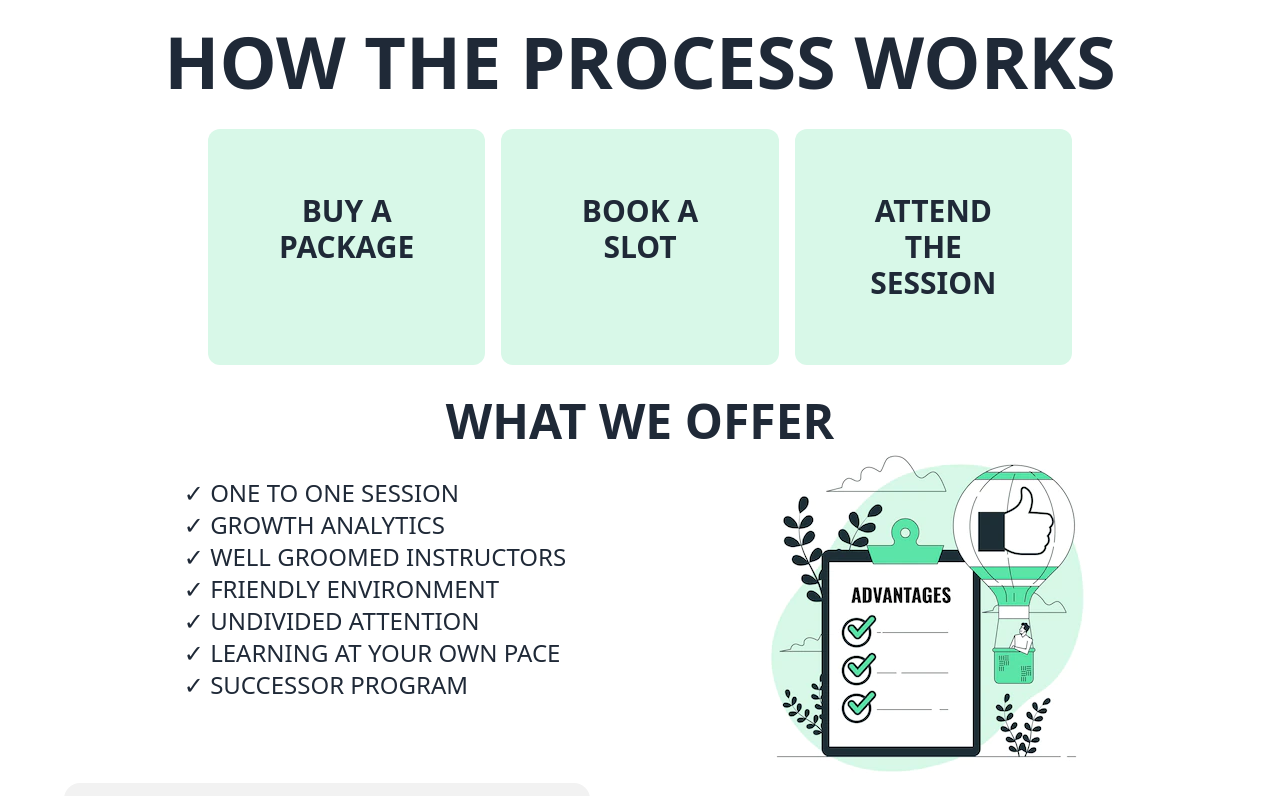
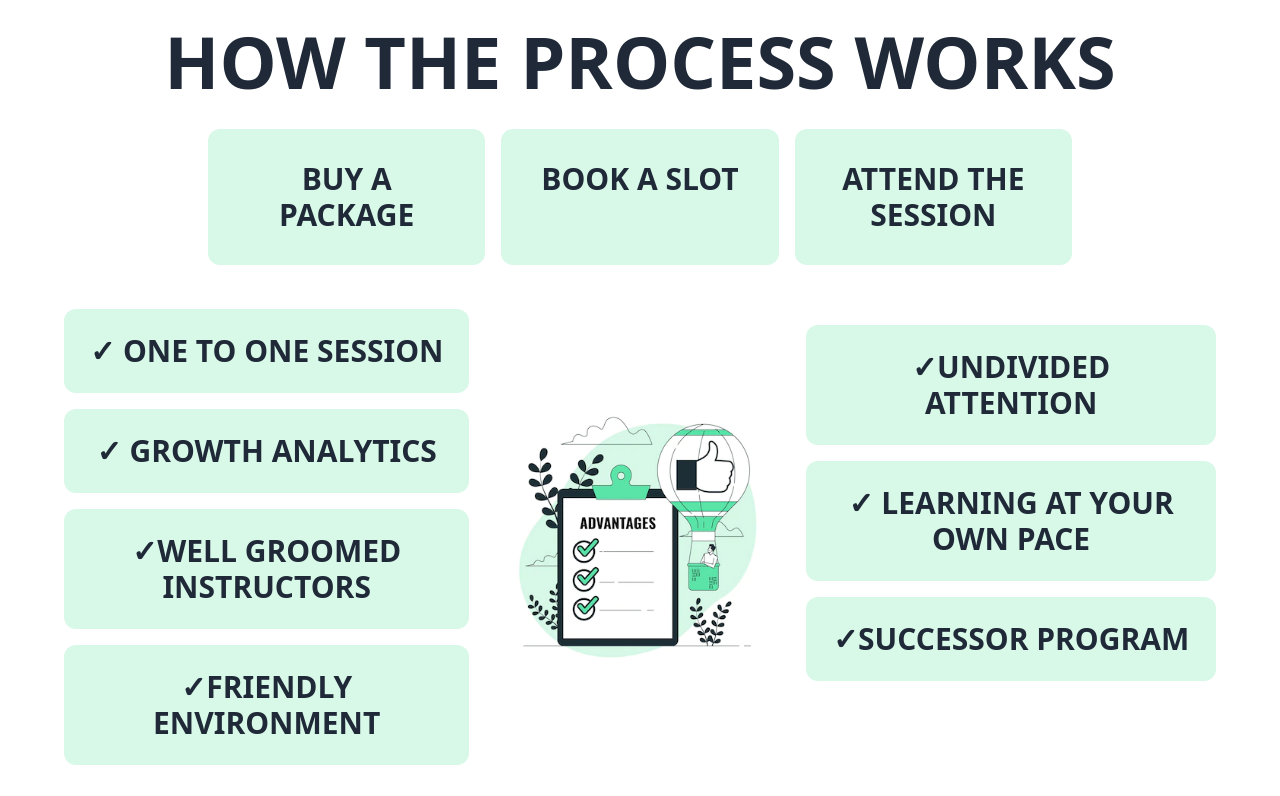
Before and after one commit to FaizaBinteAmir/English-Unicorns-Draft-repo, a plain HTML site: page index.html in a window 1280 px wide. Shown: the part 1260-2056 px from the top of the page. Drawn offline with nearby package versions, Linux system fonts and the light colour scheme.

Commit message:
my commit

```diff
--- a/index.html
+++ b/index.html
@@ -70,49 +70,71 @@
         </div>
           <section class="mt-12">
             <h1 class="text-7xl font-bold text-center">HOW THE PROCESS WORKS</h1>
-              <div class="grid grid-cols-3 gap-4 w-9/12 mx-auto mt-8">
-                  <div class="bg-[#d8f8e8] p-16 rounded-xl">
+              <div class="gap-10 flex">
+                <div class="grid grid-cols-3 gap-4 w-9/12 mx-auto mt-8">
+                  <div class="bg-[#d8f8e8] p-8 rounded-xl">
                       <h4 class="text-3xl font-bold text-center">BUY A PACKAGE</h4>
 
                   </div>
                   <!-- <div class="grid grid-cols-3 gap-4 w-9/12 mx-auto text-white"> -->
-                      <div class="bg-[#d8f8e8] p-16 rounded-xl">
+                      <div class="bg-[#d8f8e8] p-8 rounded-xl">
                           <h4 class="text-3xl text-center font-bold">BOOK A SLOT</h4>
                       </div>
                       <!-- <div class="grid grid-cols-3 gap-4 w-9/12 mx-auto text-white"> -->
-                          <div class="bg-[#d8f8e8] p-16 rounded-xl">
+                          <div class="bg-[#d8f8e8] p-8 rounded-xl">
                               <h4 class="text-3xl text-center font-bold">ATTEND THE SESSION</h4>
                           </div>
                       </div>
+              </div>
           </section>
 
-<section class="mt-8">
-    <h1 class="text-5xl text-center font-bold">WHAT WE OFFER
-    </h1>
-    <div class="flex flex-1  Flex justify-center items-center gap-64">
-        <div class="text-2xl mt-8">
-            ✓ ONE TO ONE SESSION
-            <br>
-        ✓ GROWTH ANALYTICS
-        <br>
-        ✓ WELL GROOMED INSTRUCTORS
-        <br>
-        ✓ FRIENDLY ENVIRONMENT
-        <br>
-        ✓ UNDIVIDED ATTENTION
-        <br>
-        ✓ LEARNING AT YOUR OWN PACE
-        <br>
-        ✓ SUCCESSOR PROGRAM
-        </div>
-        <div class="pl-48">
-            <img src="images/@@@/@06.webp" alt="">
-        </div>
-    </div>
+<section class="mt-11">
 
+  <div class="flex gap-10">
+    <div>
+    <div class="bg-[#d8f8e8] p-6 rounded-xl">
+      <h4 class="text-3xl text-center font-bold">✓ ONE TO ONE SESSION</h4>
+  </div>
+  <div class="bg-[#d8f8e8] p-6 rounded-xl mt-4">
+    <h4 class="text-3xl text-center font-bold">✓ GROWTH ANALYTICS</h4>
+  </div>
+  <div class="bg-[#d8f8e8] p-6 rounded-xl mt-4">
+    <h4 class="text-3xl text-center font-bold">✓WELL GROOMED INSTRUCTORS </h4>
+</div>
+<div class="bg-[#d8f8e8] p-6 rounded-xl mt-4">
+  <h4 class="text-3xl text-center font-bold">✓FRIENDLY ENVIRONMENT</h4>
+</div>
+  </div>
+
+
+<div class="flex justify-center items-center max-w-max ">
+
+  <img src="images/@@@/@06.webp" alt="">
+
+</div>
+
+  <div class="">
+    <div class="bg-[#d8f8e8] p-6 rounded-xl mt-4">
+      <h4 class="text-3xl text-center font-bold">✓UNDIVIDED ATTENTION </h4>
+  </div>
+  <div class="bg-[#d8f8e8] p-6 rounded-xl mt-4">
+    <h4 class="text-3xl text-center font-bold">✓ LEARNING AT YOUR OWN PACE</h4>
+  </div>
+
+  <div class="bg-[#d8f8e8] p-6 rounded-xl mt-4">
+    <h4 class="text-3xl text-center font-bold">✓SUCCESSOR PROGRAM </h4>
+</div>
+<!-- <div class="bg-[#d8f8e8] p-8 rounded-xl mt-4">
+  <h4 class="text-3xl text-center font-bold">✓</h4> -->
+</div>
+
+
+  </div>
+</div>
 </section>
 
-      <div class="flex flex-1 justify-center items-center">
+
+      <div class="flex flex-1 justify-center items-center mt-12">
 <div class="space-y-4 text-justify font-bold">
   <div class="collapse bg-base-200">
     <input type="checkbox" />
```
